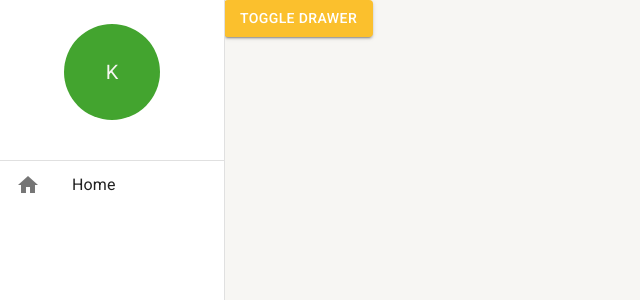
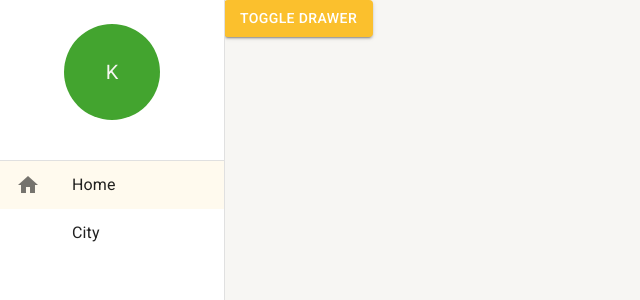
Before and after one commit to kirksahdo/city-count, a React (Create React App) app: page / in a window 1280 px wide. Shown: the top 300 px of the page, without its empty margins (0-640 px from the left). Built offline with nearby package versions, Linux system fonts and the light colour scheme.

Commit message:
feat: add lateral menu items

```diff
--- a/src/routes/index.tsx
+++ b/src/routes/index.tsx
@@ -1,4 +1,5 @@
 import { Button } from '@mui/material';
+import { useEffect } from 'react';
 import {
   Routes,
   Route,
@@ -8,11 +9,27 @@ import { useDrawer } from '../shared/contexts';
 
 export const AppRoutes = () => {
 
-  const {toggleDrawer} = useDrawer();
+  const {toggleDrawer, setDrawerOptions} = useDrawer();
+
+  useEffect(() => {
+    setDrawerOptions([
+      {
+        label: 'Home',
+        icon: 'home',
+        path: '/'
+      },
+      {
+        label: 'City',
+        icon: 'city',
+        path: '/city'
+      },
+    ]);
+  }, []);
 
   return (
     <Routes>
       <Route path="/" element={ <Button variant="contained" color="primary" onClick={toggleDrawer}>Toggle Drawer</Button> } />
+      <Route path="/city" element={ <Button variant="contained" color="primary" onClick={toggleDrawer}>Toggle Drawer</Button> } />
       <Route path="*" element={ <Navigate to="/" /> } />
     </Routes>
   );
--- a/src/shared/components/LateralMenu/index.tsx
+++ b/src/shared/components/LateralMenu/index.tsx
@@ -1,14 +1,40 @@
 import { Avatar, Divider, Drawer, Icon, List, ListItemButton, ListItemIcon, ListItemText, useMediaQuery, useTheme } from '@mui/material';
 import { Box } from '@mui/system';
+import { useMatch, useNavigate, useResolvedPath } from 'react-router-dom';
 import { useDrawer } from '../../contexts';
-import { Props } from './interfaces';
+import { Props, IListItemLinkProps } from './interfaces';
+
+
+const ListItemLink: React.FC<IListItemLinkProps> = ({icon, label, to, onClick}) => {
+  const navigate = useNavigate();
+
+  const resolvedPath = useResolvedPath(to);
+  const match = useMatch(resolvedPath.pathname);
+
+  const handleClick = () => {
+    navigate(to);
+    onClick?.();
+  };
+
+  return(
+    <ListItemButton
+      selected={!!match}
+      onClick={handleClick}
+    >
+      <ListItemIcon>
+        <Icon>{icon}</Icon>
+      </ListItemIcon>
+      <ListItemText primary={label} />
+    </ListItemButton>
+  );
+};
 
 export const LateralMenu: React.FC<Props> = ({children}) => {
 
   const theme = useTheme();
   const smDown = useMediaQuery(theme.breakpoints.down('sm'));
 
-  const { isDrawerOpen, toggleDrawer } = useDrawer();
+  const { isDrawerOpen, toggleDrawer, drawerOptions, setDrawerOptions } = useDrawer();
 
   return(
     <>
@@ -51,19 +77,22 @@ export const LateralMenu: React.FC<Props> = ({children}) => {
                 flexDirection: 'column',
               }
             }>
-            <List component="nav" aria-label="main mailbox folders" sx={{padding: 0}}>
-              <ListItemButton
-                selected={false}
-                onClick={(event) => event}
-              >
-                <ListItemIcon>
-                  <Icon>home</Icon>
-                </ListItemIcon>
-                <ListItemText primary="Home" />
-              </ListItemButton>
+            <List
+              component="nav"
+              aria-label="main mailbox folders"
+              sx={{padding: 0}}>
+
+              { drawerOptions?.map(({icon, label, path}) => (
+                <ListItemLink
+                  key={path}
+                  icon={icon}
+                  label={label}
+                  to={path}
+                  onClick={smDown ? toggleDrawer : undefined} />
+              )) }
+
             </List>
           </Box>
-
         </Box>
       </Drawer>
       <Box marginLeft={ smDown ? 0 : theme.spacing(28)} >
--- a/src/shared/contexts/DrawerContext/index.tsx
+++ b/src/shared/contexts/DrawerContext/index.tsx
@@ -1,7 +1,7 @@
 import { useContext } from 'react';
 import { createContext, useState, useCallback } from 'react';
 
-import { IDrawerContextData, Props } from './interfaces';
+import { IDrawerContextData, IDrawerOption, Props } from './interfaces';
 
 
 const DrawerContext = createContext<IDrawerContextData>({} as IDrawerContextData);
@@ -9,13 +9,18 @@ const DrawerContext = createContext<IDrawerContextData>({} as IDrawerContextData
 const DrawerProvider: React.FC<Props> = ({ children })=> {
 
   const [isDrawerOpen, setIsDrawerOpen] = useState<boolean>(false);
+  const [drawerOptions, setDrawerOptions] = useState<IDrawerOption[]>([]);
 
   const toggleDrawer = useCallback(() => {
     setIsDrawerOpen(oldDrawerOpen => !oldDrawerOpen);
   }, [isDrawerOpen]);
 
+  const handleSetDrawerOptions = useCallback((newDrawerOptions: IDrawerOption[]) => {
+    setDrawerOptions(newDrawerOptions);
+  }, [drawerOptions]);
+
   return (
-    <DrawerContext.Provider value={{isDrawerOpen, toggleDrawer }}>
+    <DrawerContext.Provider value={{isDrawerOpen, toggleDrawer, drawerOptions, setDrawerOptions: handleSetDrawerOptions  }}>
       {children}
     </DrawerContext.Provider>
   );
```
Also changed, not shown: src/shared/components/LateralMenu/interfaces.ts (+7 -0 lines), src/shared/contexts/DrawerContext/interfaces.ts (+11 -3 lines), .eslintrc.json.
